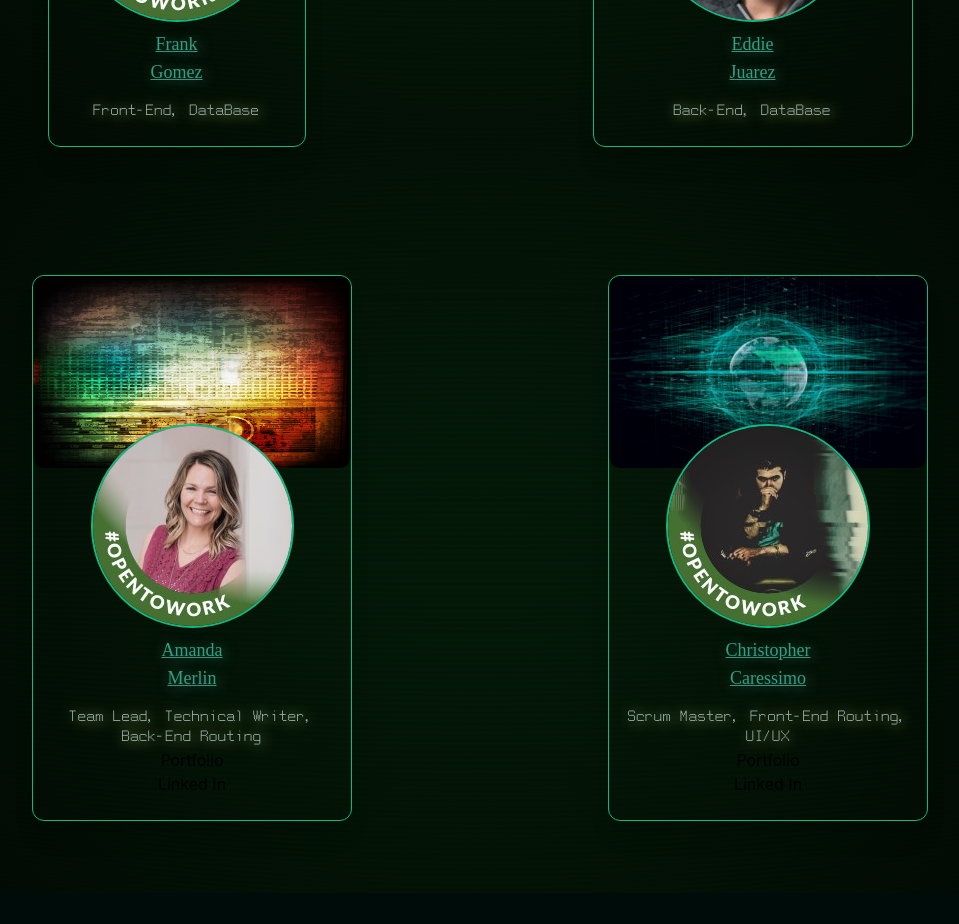
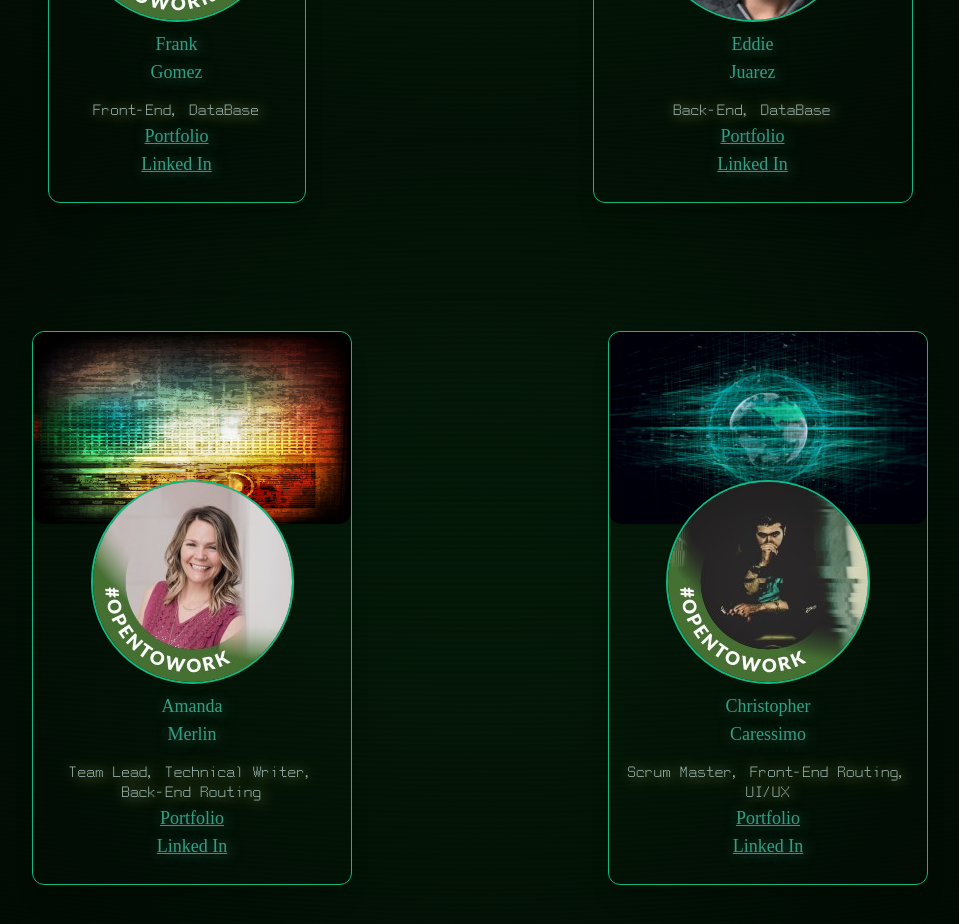
Before and after one commit to CCaressimo/cap_stone, a React (Create React App) app in the folder client/: page /credits in a window 1280 px wide. Shown: the part 660-1584 px from the top of the page, without its empty margins (160-1119 px from the left). Before the commit the page ends 1553 px from the top, so only its background shows below. Built offline with nearby package versions, Linux system fonts and the light colour scheme; a web font is replaced by a local one.

Commit message:
credit links, deploy stufffff

```diff
--- a/client/src/components/Credits.jsx
+++ b/client/src/components/Credits.jsx
@@ -62,15 +62,17 @@ export default function Credits() {
                                     <img src={Frank} class="rounded-full border-green-500 border-opacity-100 border-2 -mt-3"/>
                                 </div>
                                 <div class="text-center px-3 pb-6 pt-2">
+                                        <h3 class="dataText text-lg">Frank</h3>
+                                        <h3 class="dataText text-lg">Gomez</h3>
+                                    <p class="textFont2 text-sm mt-4">Front-End, DataBase </p>
                                     <a
                                         href="https://knarf.netlify.app/" target="_blank">
-                                        <h3 class="dataButton underline text-lg">Frank</h3>
+                                        <p class="dataButton underline text-lg">Portfolio</p>
                                     </a>
                                     <a
                                         href="https://www.linkedin.com/in/8Frank8/" target="_blank">
-                                        <h3 class="dataButton underline text-lg">Gomez</h3>
+                                        <p class="dataButton underline text-lg">Linked In</p>
                                     </a>
-                                    <p class="textFont2 text-sm mt-4">Front-End, DataBase </p>
                                 </div>
                             </div>
                         </div>
@@ -81,15 +83,17 @@ export default function Credits() {
                                     <img src={Eddie} class="rounded-full border-green-500 border-opacity-100 border-2 -mt-3"/>
                                 </div>
                                 <div class="text-center px-3 pb-6 pt-2">
+                                        <h3 class="dataText text-lg">Eddie</h3>
+                                        <h3 class="dataText text-lg">Juarez</h3>
+                                    <p class="textFont2 text-sm mt-4">Back-End, DataBase</p>
                                     <a
                                         href="https://eddies-portfolio.netlify.app/" target="_blank">
-                                        <h3 class="dataButton underline text-lg">Eddie</h3>
+                                        <p class="dataButton underline text-lg">Portfolio</p>
                                     </a>
                                     <a
                                         href="https://www.linkedin.com/in/eddie-juarez-029164100/" target="_blank">
-                                        <h3 class="dataButton underline text-lg">Juarez</h3>
+                                        <p class="dataButton underline text-lg">Linked In</p>
                                     </a>
-                                    <p class="textFont2 text-sm mt-4">Back-End, DataBase</p>
                                 </div>
                             </div>
                         </div>
@@ -102,22 +106,16 @@ export default function Credits() {
                                     <img src={Amanda} class="rounded-full border-green-500 border-opacity-100 border-2 -mt-3"/>
                                 </div>
                                 <div class="text-center px-3 pb-6 pt-2">
+                                        <h3 class="dataText text-lg">Amanda</h3>
+                                        <h3 class="dataText text-lg">Merlin</h3>
+                                    <p class="textFont2 text-sm mt-4">Team Lead, Technical Writer, Back-End Routing</p>
                                     <a
                                         href="https://www.amanda-merlin.com" target="_blank">
-                                        <h3 class="dataButton underline text-lg">Amanda</h3>
+                                        <p class="dataButton underline text-lg">Portfolio</p>
                                     </a>
                                     <a
                                         href="https://www.linkedin.com/in/amanda-merlin-05106a9b/" target="_blank">
-                                        <h3 class="dataButton underline text-lg">Merlin</h3>
-                                    </a>
-                                    <p class="textFont2 text-sm mt-4">Team Lead, Technical Writer, Back-End Routing</p>
-                                    <a
-                                        href="https://christophercaressimo.netlify.app" target="_blank">
-                                        <p>Portfolio</p>
-                                    </a>
-                                    <a
-                                        href="https://www.linkedin.com/in/amanda-merlin-05106a9b/" target="_blank">
-                                        <p>Linked In</p>
+                                        <p class="dataButton underline text-lg">Linked In</p>
                                     </a>
                                 </div>
                             </div>
@@ -129,16 +127,16 @@ export default function Credits() {
                                     <img src={Chris} class="rounded-full border-green-500 border-opacity-100 border-2 -mt-3"/>
                                 </div>
                                 <div class="text-center px-3 pb-6 pt-2">
-                                        <h3 class="dataButton underline text-lg">Christopher</h3>
-                                        <h3 class="dataButton underline text-lg">Caressimo</h3>
+                                        <h3 class="dataText text-lg">Christopher</h3>
+                                        <h3 class="dataText text-lg">Caressimo</h3>
                                     <p class="textFont2 text-sm mt-4">Scrum Master, Front-End Routing, UI/UX</p>
                                     <a
                                         href="https://christophercaressimo.netlify.app" target="_blank">
-                                        <p>Portfolio</p>
+                                        <p class="dataButton underline text-lg">Portfolio</p>
                                     </a>
                                     <a
                                         href="https://www.linkedin.com/in/christopheracaressimo/" target="_blank">
-                                        <p>Linked In</p>
+                                        <p class="dataButton underline text-lg">Linked In</p>
                                     </a>
                                 </div>
                             </div>
```
Also changed, not shown: 1 other file (tests, documents, lock files or other folders).
